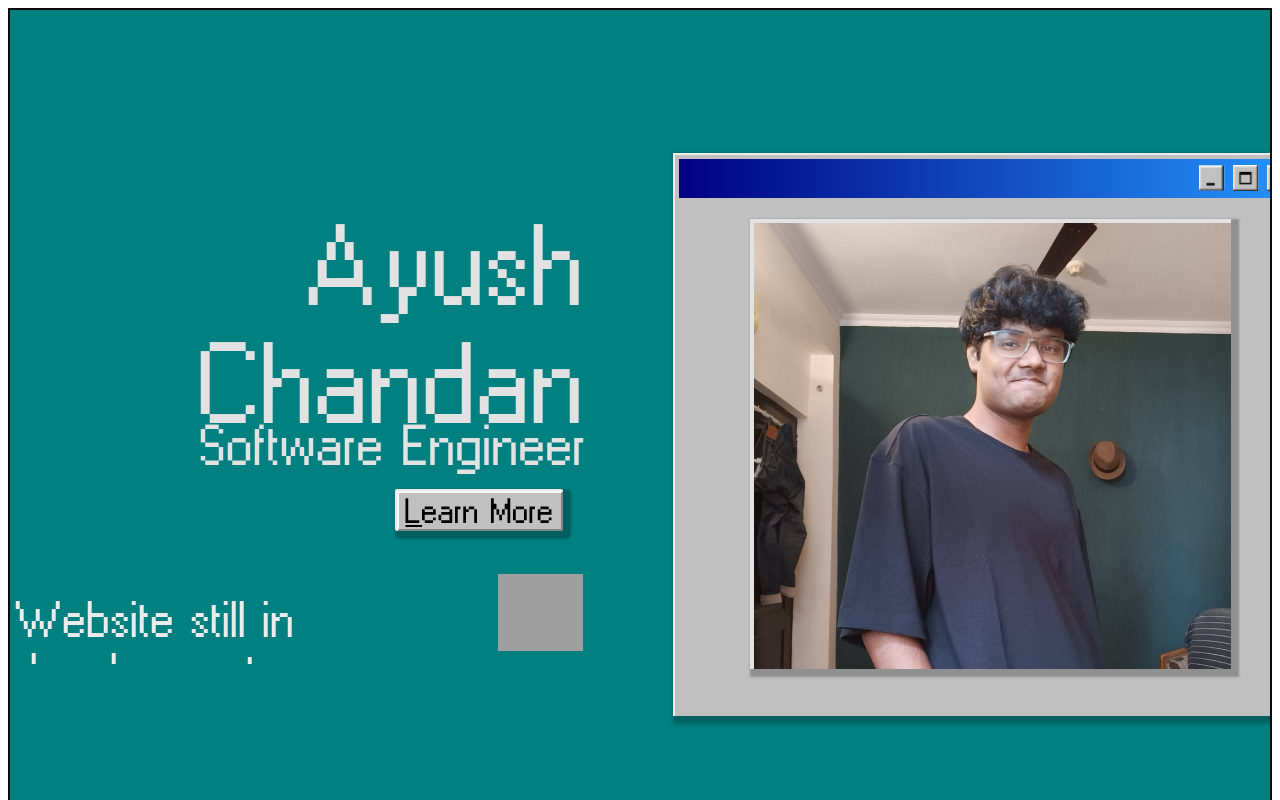
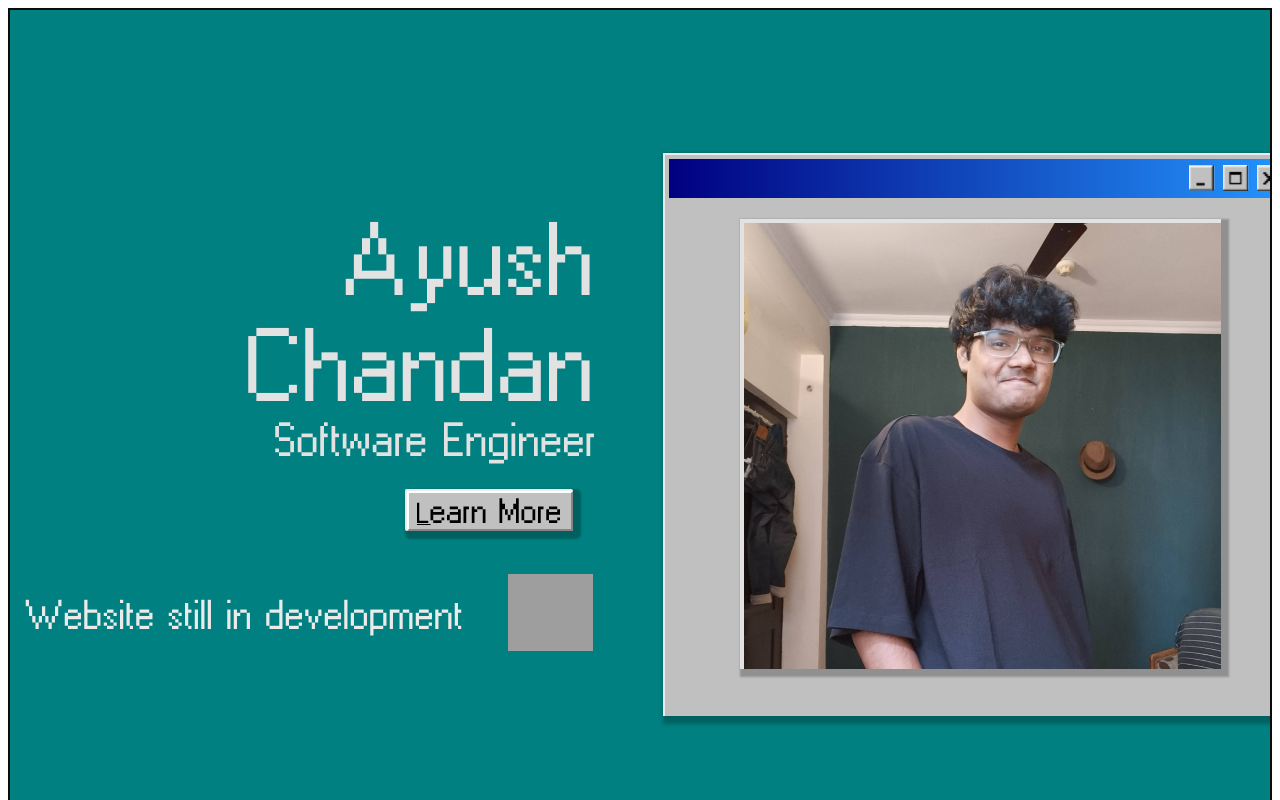
Before and after one commit to Ashkewww/Portfolio, a React (Vite) app: page / in a window 1280 px wide. Shown: the top 800 px of the page. Built offline with nearby package versions, Linux system fonts and the light colour scheme; grey boxes are pictures that could not be loaded.

Commit message:
Fixing CSS

```diff
--- a/src/assets/CSS/App.css
+++ b/src/assets/CSS/App.css
@@ -19,7 +19,7 @@
 .home2 {
   display: flex;
   flex-direction: row;
-  gap: 75px;
+  gap: 55px;
   align-items: center;
   justify-content: center;
   position: absolute;
@@ -41,7 +41,7 @@
 .ayush-chandan {
   color: #e2e2e2;
   text-align: right;
-  font-size: 72px;
+  font-size: 65px;
   font-weight: 400;
   position: relative;
   width: 527px;
@@ -50,7 +50,7 @@
 .software-engineer {
   color: #e2e2e2;
   text-align: right;
-  font-size: 36px;
+  font-size: 30px;
   font-weight: 400;
   position: relative;
   width: 527px;
@@ -86,7 +86,7 @@
 .learn-more {
   color: #000000;
   text-align: center;
-  font-size: 22px;
+  font-size: 18px;
   font-weight: 400;
   position: relative;
   width: 155.66px;
@@ -94,7 +94,7 @@
 }
 .learn-more-span {
   color: #000000;
-  font-size: 22px;
+  font-size: 18px;
   font-weight: 400;
   text-decoration: underline;
 }
@@ -119,7 +119,7 @@
 .website-still-in-development {
   color: #ebebeb;
   text-align: left;
-  font-size: 32px;
+  font-size: 26px;
   font-weight: 400;
   position: relative;
   width: 477px;
```
